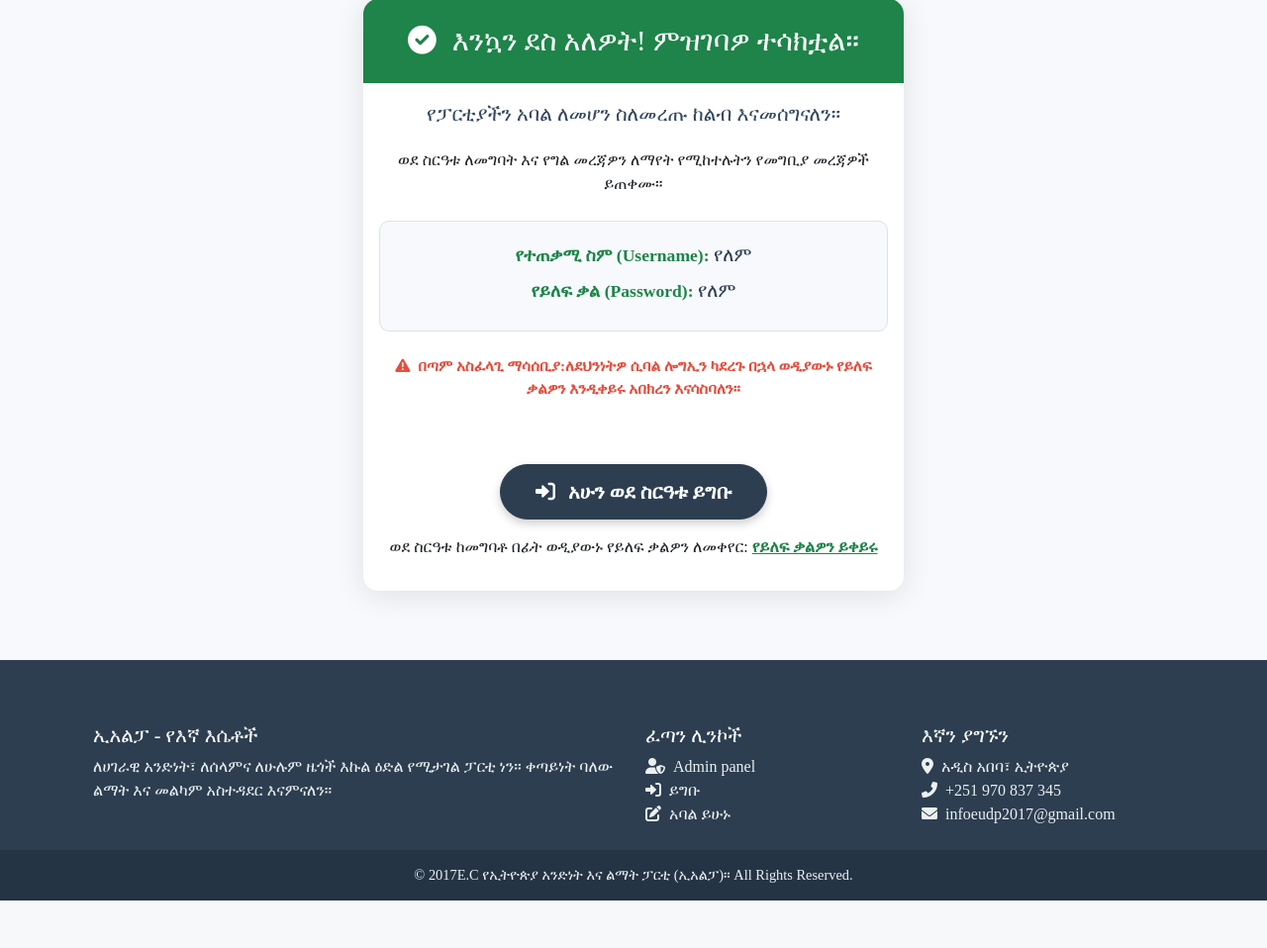
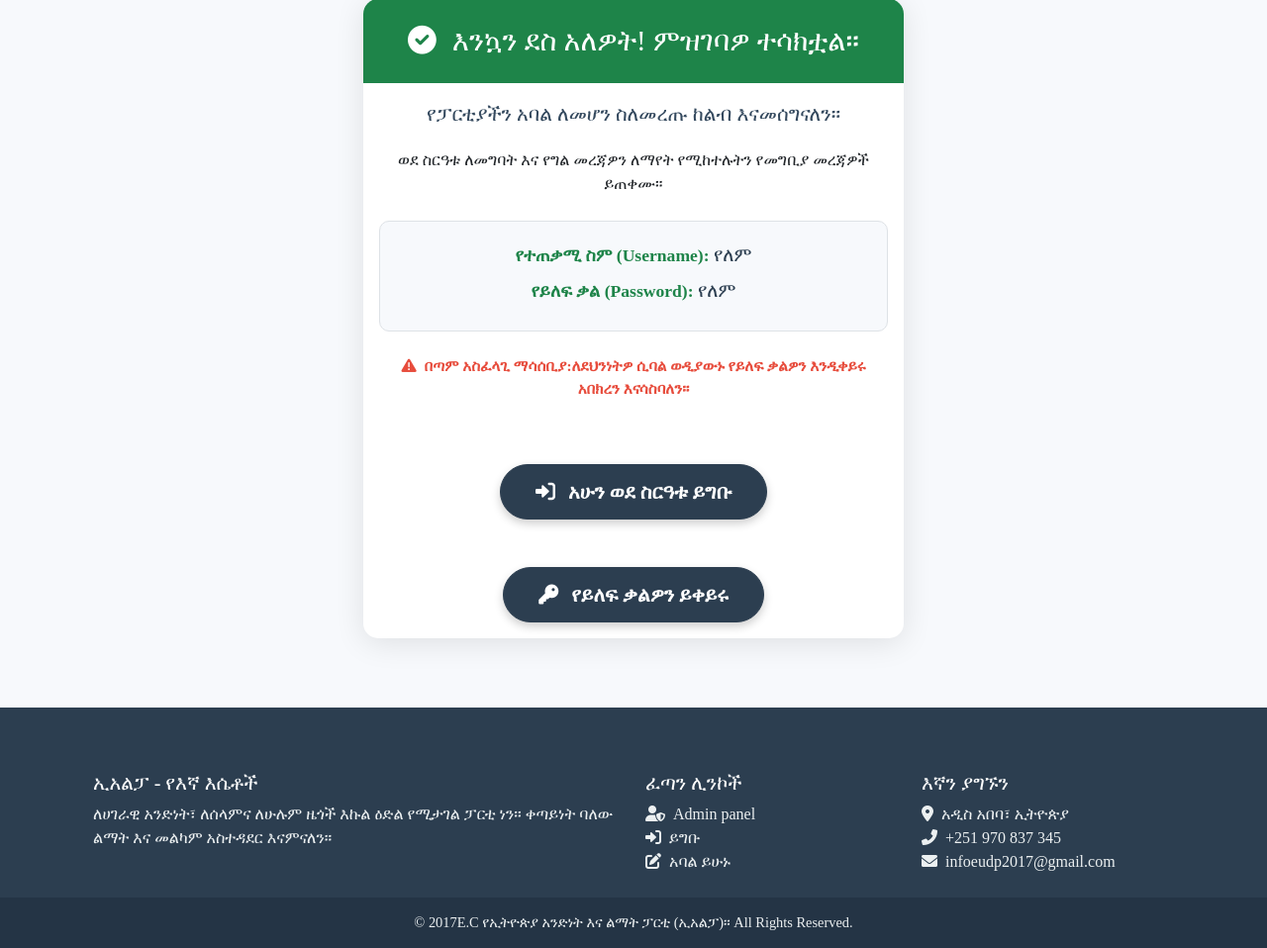
Before and after one commit to eudp-admin/eudp-members-Statistics, a Django app: page /app/register/success/ in a window 1280 px wide. Shown: the part 169-1127 px from the top of the page at 99% size. Before the commit the page ends 1079 px from the top, so only its background shows below. Run offline with Django 5.2, Linux system fonts and the light colour scheme; some web fonts are replaced.

Commit message:
Update registration_success.html

```diff
--- a/members/templates/members/registration_success.html
+++ b/members/templates/members/registration_success.html
@@ -112,16 +112,15 @@
 
                 <p class="important-notice mt-4">
                     <i class="fas fa-exclamation-triangle me-1"></i>
-                    በጣም አስፈላጊ ማሳሰቢያ:<b>ለደህንነትዎ ሲባል ሎግኢን ካደረጉ በኋላ</b> ወዲያውኑ የይለፍ ቃልዎን እንዲቀይሩ አበክረን እናሳስባለን።
+                    በጣም አስፈላጊ ማሳሰቢያ:<b>ለደህንነትዎ ሲባል ወዲያውኑ የይለፍ ቃልዎን እንዲቀይሩ አበክረን እናሳስባለን።</b>
                 </p>
 
                 <a href="{% url 'login' %}" class="btn btn-login-main btn-lg mt-5">
                     <i class="fas fa-sign-in-alt me-2"></i> አሁን ወደ ስርዓቱ ይግቡ
                 </a>
-               <p class="mt-3">
-                    ወደ ስርዓቱ ከመግባቶ በፊት ወዲያውኑ የይለፍ ቃልዎን ለመቀየር:
-                    <a href="{% url 'password_change' %}" class="password-change-link">የይለፍ ቃልዎን ይቀይሩ</a>
-                </p>
+                <a href="{% url 'password_change' %}" class="btn btn-login-main btn-lg mt-5">
+                    <i class="fas fa-key me-2"></i> የይለፍ ቃልዎን ይቀይሩ
+                </a>
             </div>
         </div>
     </div>
```
